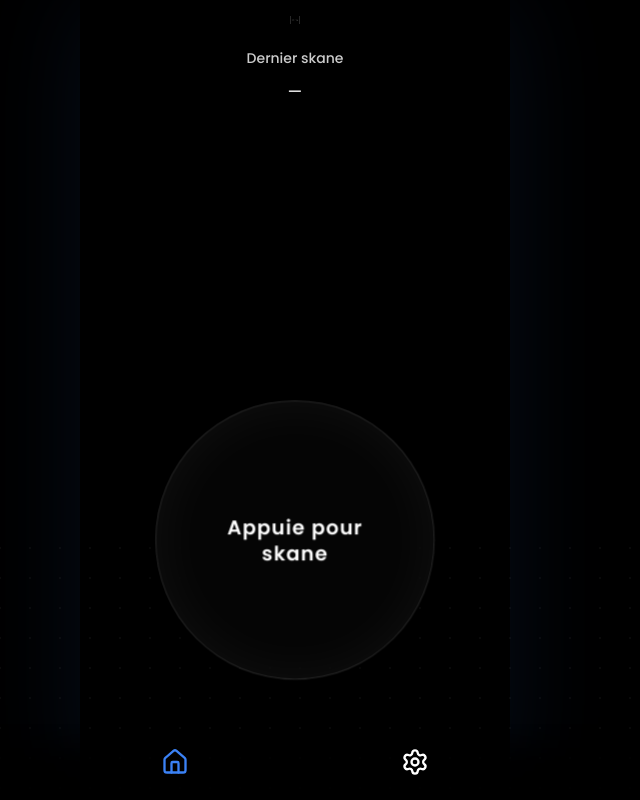
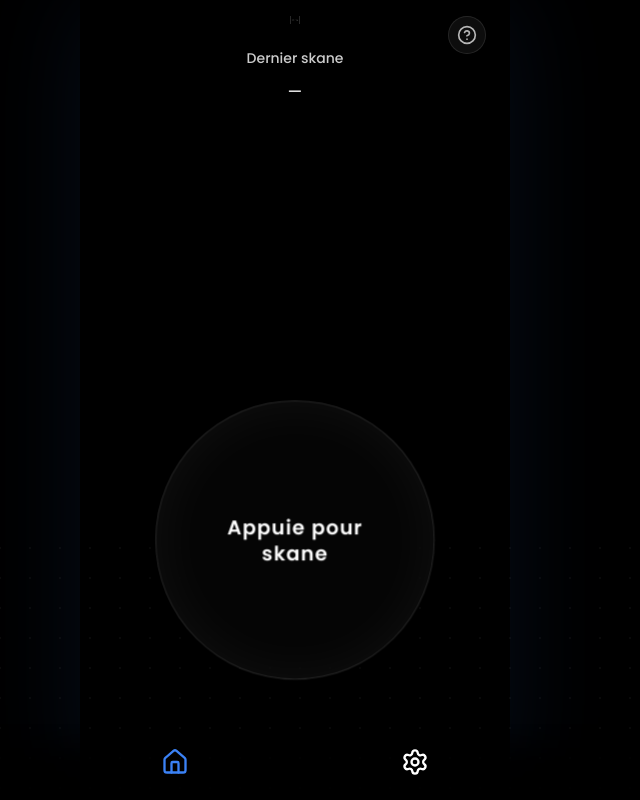
Before and after one commit to belouhq/Noktaone, a Next.js app: page / in a window 1280 px wide. Shown: the whole page, without its empty margins (345-985 px from the left). Built offline with nearby package versions, Linux system fonts and the light colour scheme; no server answers.

Commit message:
feat: Add button to restart first onboarding flow from home page
- Add help button in top-right corner
- Button redirects to /onboarding/continue to restart first onboarding flow
- Styled with glass morphism effect and hover animations
- Positioned absolutely in top-right corner

```diff
--- a/app/page.tsx
+++ b/app/page.tsx
@@ -10,6 +10,7 @@ import { BottomNav } from "@/components/ui/BottomNav";
 import SkaneButton from "@/components/ui/SkaneButton";
 import DotsPattern from "@/components/ui/DotsPattern";
 import Logo from "@/components/Logo";
+import { HelpCircle } from "lucide-react";
 
 function getAdaptationDay(): number {
   if (typeof window === 'undefined') return 0;
@@ -45,6 +46,11 @@ export default function Home() {
     router.push("/skane");
   };
 
+  const handleRestartOnboarding = () => {
+    // Relancer le flow du premier onboarding après le premier skane
+    router.push("/onboarding/continue");
+  };
+
   // Swipe gestures pour naviguer entre les pages
   const swipeRef = useSwipe({
     onSwipeLeft: () => {
@@ -71,6 +77,23 @@ export default function Home() {
 
       {/* Contenu principal */}
       <div className="relative z-10 min-h-screen px-6 pt-4 pb-24">
+        {/* Bouton relancer onboarding - Tout à droite */}
+        <motion.button
+          initial={{ opacity: 0 }}
+          animate={{ opacity: 1 }}
+          onClick={handleRestartOnboarding}
+          className="absolute top-4 right-6 z-20 p-2 rounded-full bg-white/5 hover:bg-white/10 transition-colors"
+          style={{
+            backdropFilter: "blur(10px)",
+            border: "1px solid rgba(255, 255, 255, 0.1)",
+          }}
+          whileHover={{ scale: 1.1 }}
+          whileTap={{ scale: 0.9 }}
+          aria-label="Relancer l'onboarding"
+        >
+          <HelpCircle size={20} className="text-white/70" />
+        </motion.button>
+
         {/* Logo - Réduit de 80% et remonté */}
         <motion.div
           initial={{ opacity: 0, y: -20 }}
```
